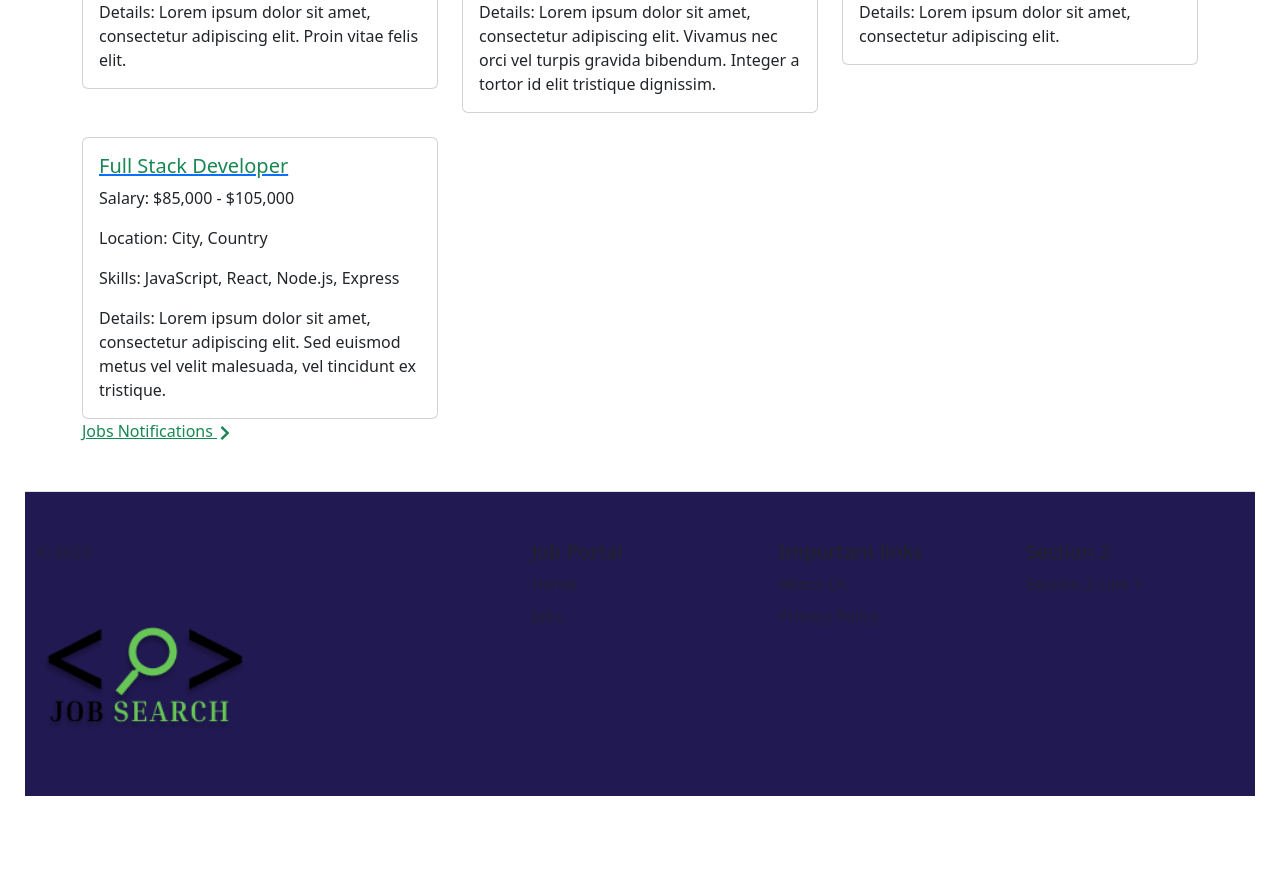
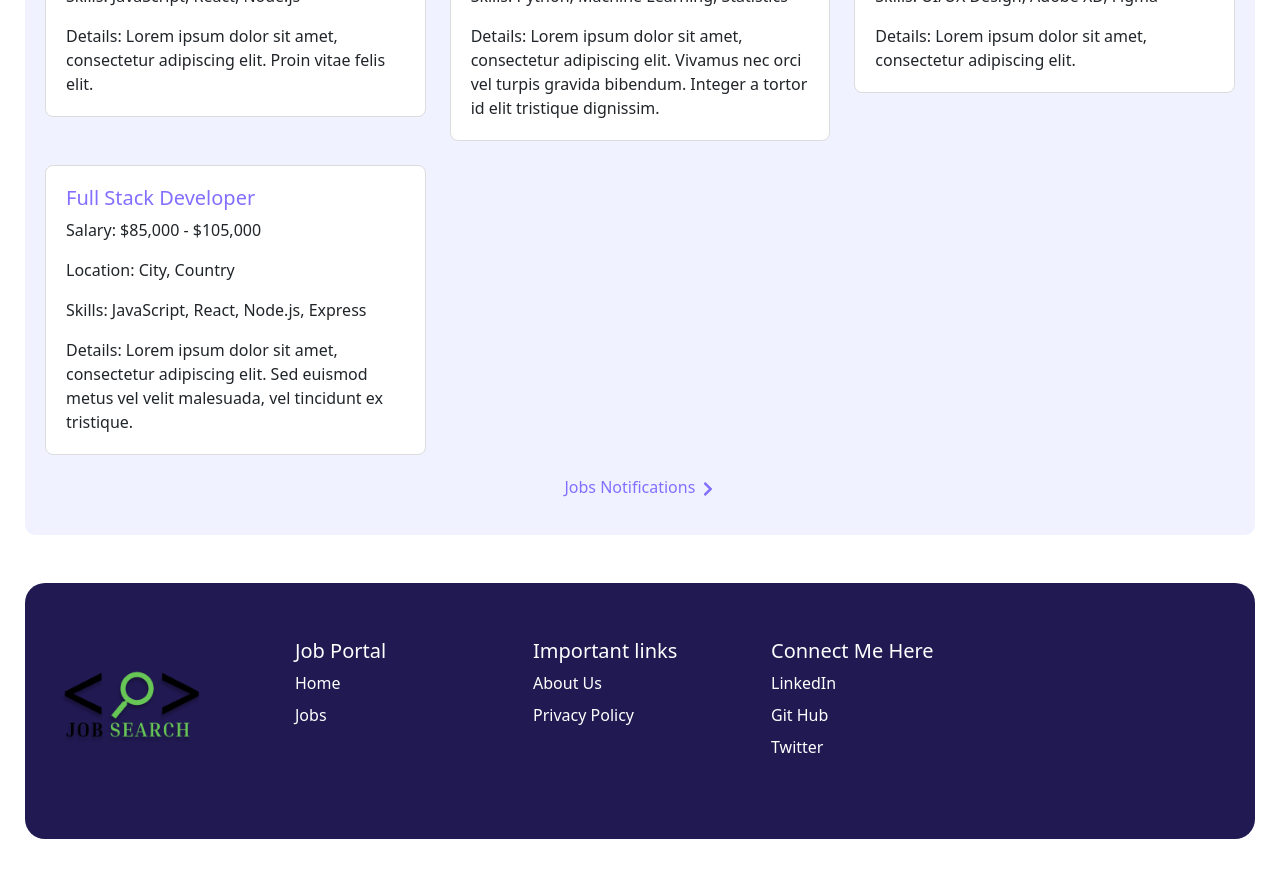
Before and after one commit to Mansoor-P/jobhunt, a React (Vite) app: page / in a window 1280 px wide. Shown: the part 980-1858 px from the top of the page. Built offline with nearby package versions, Linux system fonts and the light colour scheme.

Commit message:
ui update

```diff
--- a/src/stores/components/Carousel.css
+++ b/src/stores/components/Carousel.css
@@ -22,17 +22,13 @@
   font-size: 2rem;
 }
 
-
-
 .carousel-indicators {
   margin-top: 20px;
 }
 
-
 button .carousel-control-prev{
   color: #F0F3FF;
 }
-
 
 /* Responsive styles */
 @media (max-width: 576px) {
--- a/src/stores/components/FilterJobs.css
+++ b/src/stores/components/FilterJobs.css
@@ -2,12 +2,13 @@
   display: flex;
   flex-wrap: wrap;
   justify-content: center;
+  margin-top: 100px;
 }
 
 .company-button {
   margin: 5px;
   padding: 10px 15px;
-  border: 1px solid #52cf61;
+  border: 1px solid #836FFF;
   border-radius: 45px;
   cursor: pointer;
   background-color: #fff;
@@ -15,14 +16,14 @@
 }
 
 .company-button:hover {
-  background-color: #21dd41;
+  background-color: #836FFF;
 }
 
 .company-button.selected {
-  background-color: #21f387;
+  background-color: #b7c5fa;
   color: #fff;
 }
 
 .company-button.selected:hover {
-  background-color: #0b9a61;
+  background-color: #b9c7fc;
 }
--- a/src/stores/components/FilterJobs.jsx
+++ b/src/stores/components/FilterJobs.jsx
@@ -1,5 +1,5 @@
 import React from "react";
-import "./FilterJobs.css"; // Import CSS file for styling
+import "./FilterJobs.css";
 
 const FilterJobs = ({ uniqueCompanies, selectedCompanies, companyHandler }) => {
   return (
--- a/src/stores/components/Footer.jsx
+++ b/src/stores/components/Footer.jsx
@@ -2,72 +2,61 @@ import React from "react";
 import "./footer.css";
 
 const Footer = () => {
+  // Define an array of link categories with name and path
+  const linkCategories = [
+    {
+      name: "Job Portal",
+      links: [
+        { text: "Home", path: "/" },
+        { text: "Jobs", path: "/jobs_notifications" },
+      ],
+    },
+    {
+      name: "Important links",
+      links: [
+        { text: "About Us", path: "/about-us" },
+        { text: "Privacy Policy", path: "/privacy-policy" },
+      ],
+    },
+    {
+      name: "Connect Me Here",
+      links: [
+        { text: "LinkedIn", path: "https://www.linkedin.com/in/mansoor0731/" },
+        { text: "Git Hub", path: "https://www.github.com/Mansoor-P/" },
+        { text: "Twitter", path: "https://twitter.com/mansoor0731" },
+      ],
+    },
+  ];
+
   return (
-    <footer
-      className="container-fluid py-5 my-5 border-top"
-      style={{ backgroundColor: "#211951" }}
-    >
-      <div className="row row-cols-1 row-cols-sm-2 row-cols-md-5">
+    <footer className="container-fluid py-5 my-5">
+      <div className="row row-cols-1 row-cols-sm-2 row-cols-md-5 m-2">
         <div className="col mb-3">
-          <p className="text-body-secondary">© 2023</p>
           <img
             src="../public/assets/LOGO1.png"
             alt=""
-            width={250}
-            height={250}
-            className="img-fluid" // Added responsive image class
+            width={150}
+            height={150}
+            className="img-fluid"
           />
         </div>
-        <div className="col mb-3"></div>
-        <div className="col mb-3">
-          <h5>Job Portal</h5>
-          <ul className="nav flex-column">
-            <li className="nav-item mb-2">
-              <a href="/" className="nav-link p-0 text-body-secondary">
-                Home
-              </a>
-            </li>
-            <li className="nav-item mb-2">
-              <a
-                href="/jobs_notifications"
-                className="nav-link p-0 text-body-secondary"
-              >
-                Jobs
-              </a>
-            </li>
-          </ul>
-        </div>
-        <div className="col mb-3">
-          <h5>Important links</h5>
-          <ul className="nav flex-column">
-            <li className="nav-item mb-2">
-              <a href="/about-us" className="nav-link p-0 text-body-secondary">
-                About Us
-              </a>
-            </li>
-            <li className="nav-item mb-2">
-              <a
-                href="/privacy-policy"
-                className="nav-link p-0 text-body-secondary"
-              >
-                Privacy Policy
-              </a>
-            </li>
-          </ul>
-        </div>
-        <div className="col mb-3">
-          <h5>Section 2</h5>
-          <ul className="nav flex-column">
-            <li className="nav-item mb-2">
-              <a
-                href="/section2-link1"
-                className="nav-link p-0 text-body-secondary"
-              >
-                Section 2 Link 1
-              </a>
-            </li>
-          </ul>
-        </div>
+
+        {/* Map through link categories */}
+        {linkCategories.map((category, index) => (
+          <div key={index} className="col mb-3">
+            <h5>{category.name}</h5>
+            <ul className="nav flex-column">
+              {/* Map through links in each category */}
+              {category.links.map((link, linkIndex) => (
+                <li key={linkIndex} className="nav-item mb-2">
+                  <a href={link.path} className="nav-link p-0 footer-links">
+                    {link.text}
+                  </a>
+                </li>
+              ))}
+            </ul>
+          </div>
+        ))}
       </div>
     </footer>
   );
--- a/src/stores/components/Header.css
+++ b/src/stores/components/Header.css
@@ -1,5 +1,4 @@
 .navbar {
-/* From https://css.glass */
   background: rgba(255, 252, 252, 0.04);
   border-radius: 16px;
   box-shadow: 0 4px 30px rgba(0, 0, 0, 0.1);
@@ -13,6 +12,7 @@ margin-left: 24px;
   width: 100px;
 }
 .navbar-nav li {
+
   font-size: 2rem;
 }
 
@@ -33,9 +33,9 @@ margin-left: 24px;
 }
 
 .navbar-nav .nav-item .nav-link:hover {
-  color: #007bff;
+  color:  #836FFF;
 }
 
 .navbar-nav .nav-item.active .nav-link {
-  color: #007bff;
+  color:  #836FFF;
 }
--- a/src/stores/components/Header.jsx
+++ b/src/stores/components/Header.jsx
@@ -1,9 +1,7 @@
-// Header.js
-
 import React from "react";
 import "bootstrap/dist/css/bootstrap.min.css";
 import { Link, useLocation } from "react-router-dom";
-import "./Header.css"; // Import the CSS file
+import "./Header.css";
 
 const Header = () => {
   const location = useLocation();
--- a/src/stores/components/Jobs.jsx
+++ b/src/stores/components/Jobs.jsx
@@ -1,9 +1,11 @@
+// Jobs.js
+
 import React from "react";
 import { jobData } from "../data/jobsdata";
 import { Link } from "react-router-dom";
+import { FaChevronRight } from "react-icons/fa";
+import "../singles/JobsSinglePage.css";
 
-import { FaChevronRight } from "react-icons/fa";
-import "./Add.css";
 const Jobs = () => {
   const limitedJobs = jobData.slice(0, 4);
 
@@ -16,7 +18,7 @@ const Jobs = () => {
             <div className="card">
               <div className="card-body">
                 <Link to={`/jobs_notifications/${job.id}`}>
-                  <h5 className="card-title link-success">{job.name}</h5>
+                  <h5 className="card-title">{job.name}</h5>
                 </Link>
                 <p className="card-text">Salary: {job.salary}</p>
                 <p className="card-text">Location: {job.location}</p>
@@ -27,11 +29,11 @@ const Jobs = () => {
           </div>
         ))}
       </div>
-      <div className="alljobsLink">
-        <p className="allJobsLink  ">
-        <Link to="/jobs_notifications" className="link-success">
-          Jobs Notifications <FaChevronRight />
-        </Link>
+      <div className="allJobsLink">
+        <p className="allJobsLink">
+          <Link to="/jobs_notifications">
+            Jobs Notifications <FaChevronRight />
+          </Link>
         </p>
       </div>
     </div>
--- a/src/stores/components/footer.css
+++ b/src/stores/components/footer.css
@@ -1,4 +1,7 @@
-
+footer {
+  background-color: #211951;
+  border-radius: 20px;
+}
 .footer {
   display: flex;
   justify-content: space-between;
@@ -8,6 +11,13 @@
 .footer-col {
   flex: 1 0 20%;
   margin-bottom: 20px;
+}
+.footer-links,
+h5 {
+  color: white;
+}
+.footer-links:hover,h5:hover{
+  color: #836FFF;
 }
 
 @media (max-width: 768px) {
@@ -21,37 +31,10 @@
     flex: 1 0 100%;
   }
 }
-/* footer.css */
 
-/* Responsive styles */
 @media (max-width: 576px) {
   .footer-logo {
     text-align: center;
     margin-bottom: 20px;
   }
 }
-
-/* Background color */
-footer {
-  background-color: #211951;
-}
-
-/* Padding and margin adjustments */
-.container.py-5.my-5.border-top {
-  padding: 40px 15px;
-}
-
-.row-cols-1.row-cols-sm-2.row-cols-md-5 {
-  margin-right: -15px;
-  margin-left: -15px;
-}
-
-.col.mb-3 {
-  padding-right: 15px;
-  padding-left: 15px;
-}
-
-/* Text color adjustment */
-.text-body-secondary {
-  color: #ffffff; /* Adjust text color as needed */
-}
--- a/src/stores/singles/JobsSinglePage.css
+++ b/src/stores/singles/JobsSinglePage.css
@@ -1,16 +1,53 @@
+
+.container {
+  background-color: #f0f3ff;
+  padding: 20px;
+  border-radius: 10px;
+  width: 100%;
+}
+a{
+  text-decoration: none;
+  color: #836fff;
+}
+h2,
+h2 {
+  color: #836fff;
+}
+
+.card {
+  background-color: #ffffff;
+  border: 1px solid #dcdcdc;
+  border-radius: 8px;
+}
+
+.card-body,
+.more-details .bg-light {
+  padding: 20px;
+}
+
+.allJobsLink {
+  text-align: center;
+  margin-top: 20px;
+}
+
+.allJobsLink a,
+.btn-success {
+  color: #836fff;
+}
+
+
+.container {
+  max-width: 1400px;
+}
+
 .job-details-container {
   background-color: #f8f9fa;
-  border-radius: 10px;
   margin-top: 20px;
 }
 
 .company-logo {
   max-width: 100%;
   height: auto;
-}
-
-h2 {
-  color: #66e271;
 }
 
 .text-muted {
@@ -21,13 +58,14 @@ h2 {
   margin-top: 20px;
 }
 
-.skills h3 {
+.skills h3,
+.more-details h3 {
   margin-bottom: 10px;
 }
 
 .skills .rounded-border {
   background-color: #f0f8ff;
-  border: 1px solid #5ee987;
+  border: 1px solid #836FFF;
   padding: 10px;
   border-radius: 8px;
   margin-bottom: 5px;
@@ -35,23 +73,6 @@ h2 {
 
 .more-details {
   margin-top: 20px;
-}
-
-.more-details h3 {
-  margin-bottom: 10px;
-}
-
-.more-details .bg-light {
-  background-color: #f8f9fa;
-  border: 1px solid #dee2e6;
-  padding: 10px;
-  border-radius: 8px;
-  margin-bottom: 10px;
-}
-
-.btn-success {
-  background-color: #41e369;
-  color: #fff;
 }
 
 .btn-primary:hover {
--- a/src/stores/singles/JobsSinglePage.jsx
+++ b/src/stores/singles/JobsSinglePage.jsx
@@ -1,5 +1,3 @@
-// JobsSinglePage.jsx
-
 import React from "react";
 import { jobData } from "../data/jobsdata";
 import { useParams } from "react-router-dom";
@@ -11,7 +9,7 @@ import {
   FaEnvelope,
   FaExternalLinkAlt,
 } from "react-icons/fa";
-import "./JobsSinglePage.css"; // Import your CSS file
+import "./JobsSinglePage.css";
 
 const JobsSinglePage = () => {
   const { id } = useParams();
@@ -89,7 +87,7 @@ const JobsSinglePage = () => {
                     href={job.applyLink}
                     target="_blank"
                     rel="noopener noreferrer"
-                    className="btn btn-success"
+                    className="apply-btn"
                   >
                     Apply Now
                   </a>
```
Also changed, not shown: src/stores/components/Carousel.jsx (+6 -6 lines), src/stores/pages/JobsPage.jsx (+11 -7 lines). Lines whose indentation alone changed are shown as unchanged.
